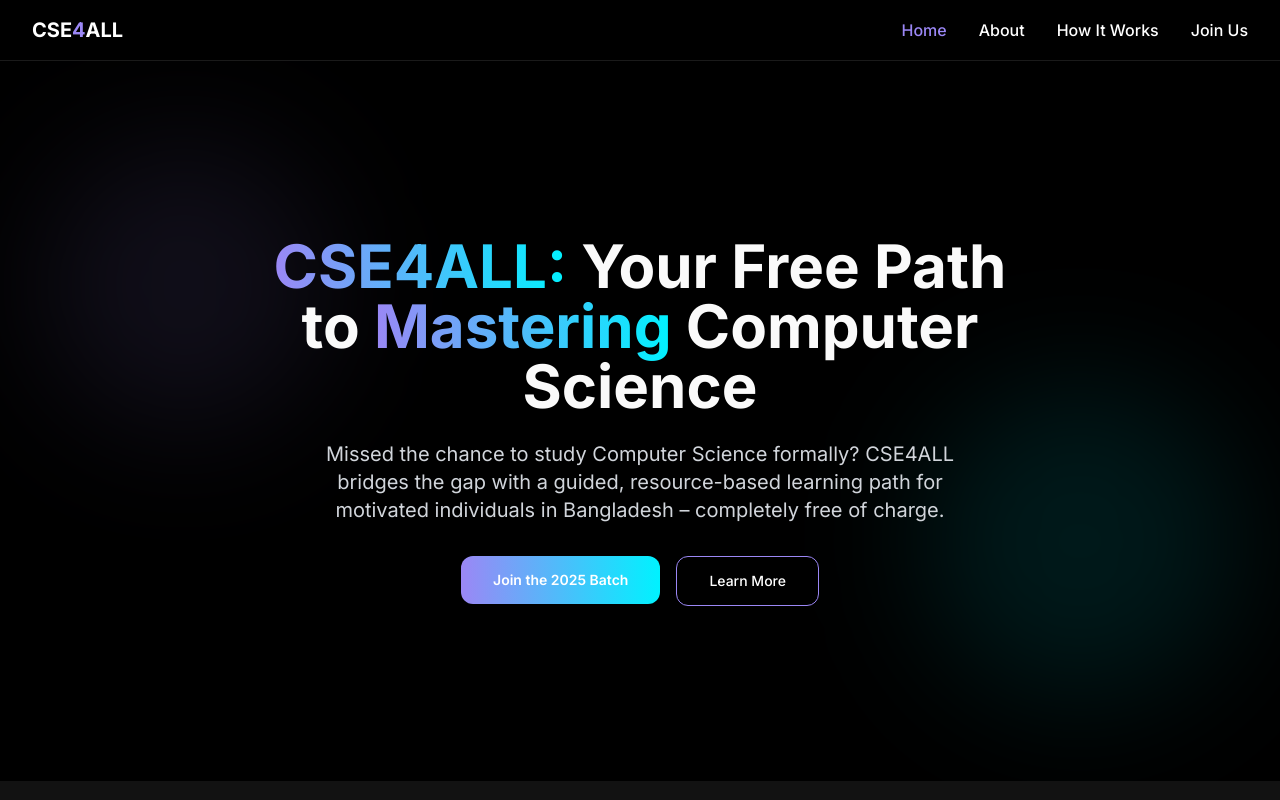
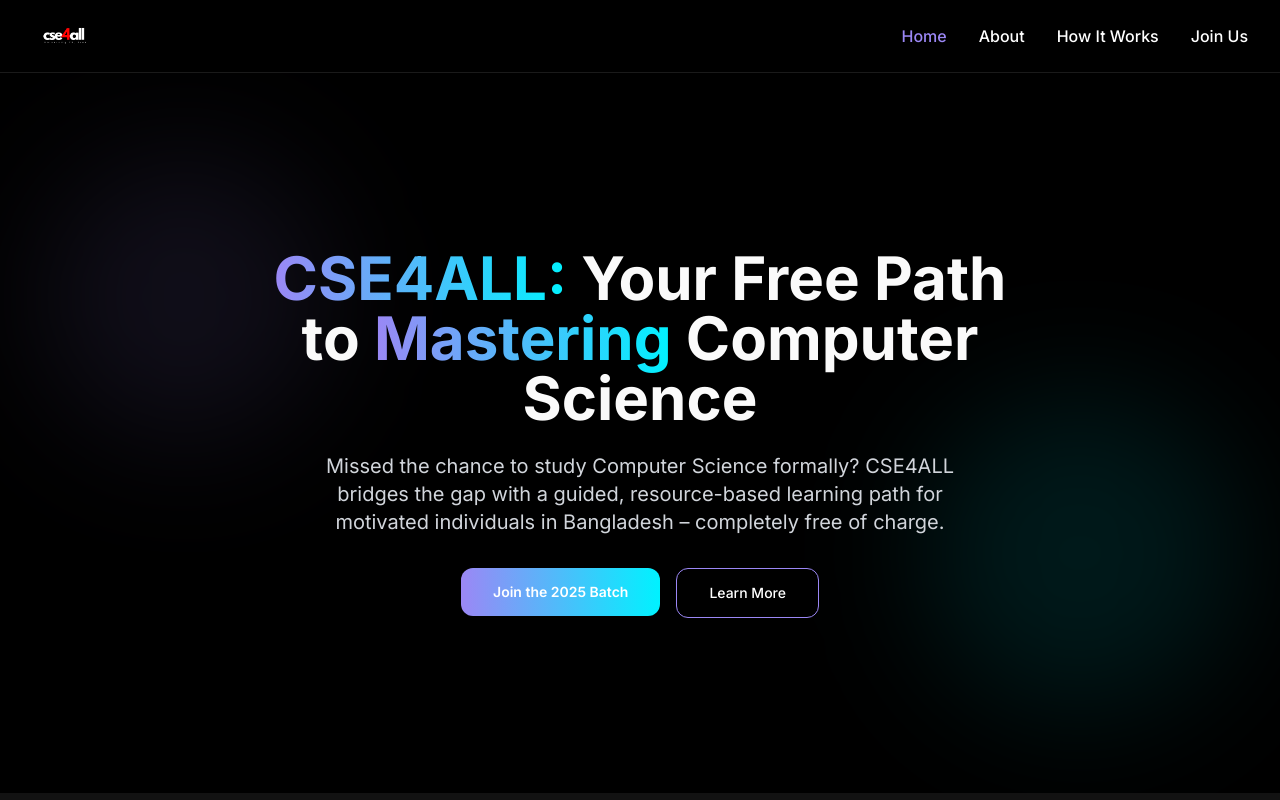
Before and after one commit to ameenruhul/cse4all-bangladesh-awakens, a React (Vite) app: page / in a window 1280 px wide. Shown: the top 800 px of the page. Built offline with nearby package versions, Linux system fonts and the light colour scheme.

Commit message:
Update logo
Update the logo in the header.

```diff
--- a/src/components/Header.tsx
+++ b/src/components/Header.tsx
@@ -16,9 +16,11 @@ const Header = () => {
         <div className="flex justify-between items-center py-4">
           <div className="flex items-center">
             <a href="/" className="flex items-center">
-              <span className="text-xl font-bold text-white">
-                CSE<span className="text-cse-purple">4</span>ALL
-              </span>
+              <img
+                src="/lovable-uploads/39f31937-d2c2-48fd-9ed4-af411633da06.png"
+                alt="CSE4ALL Logo"
+                className="h-10 w-auto mr-2"
+              />
             </a>
           </div>
 
```
Also changed, not shown: public/lovable-uploads/39f31937-d2c2-48fd-9ed4-af411633da06.png (added).
